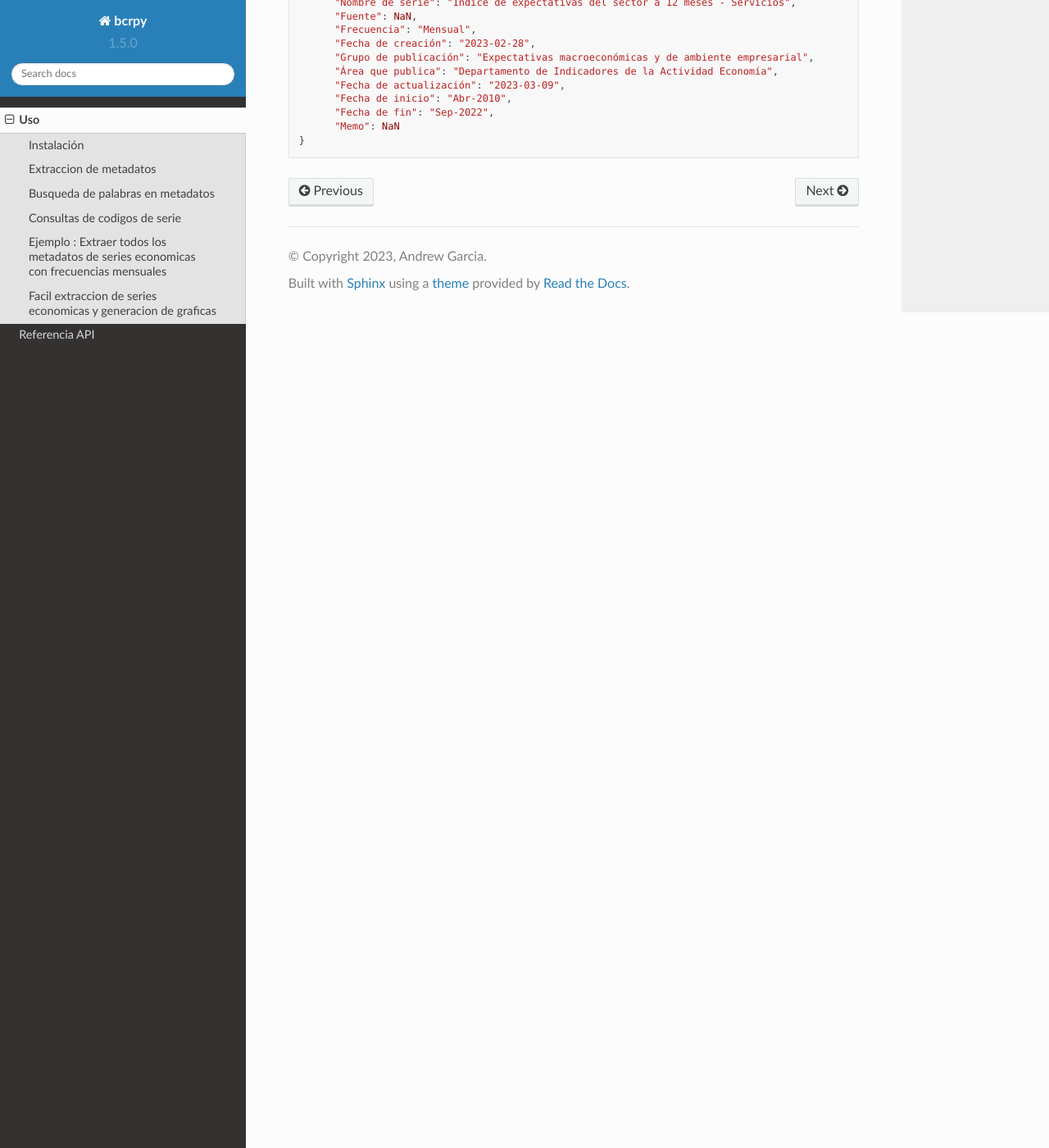
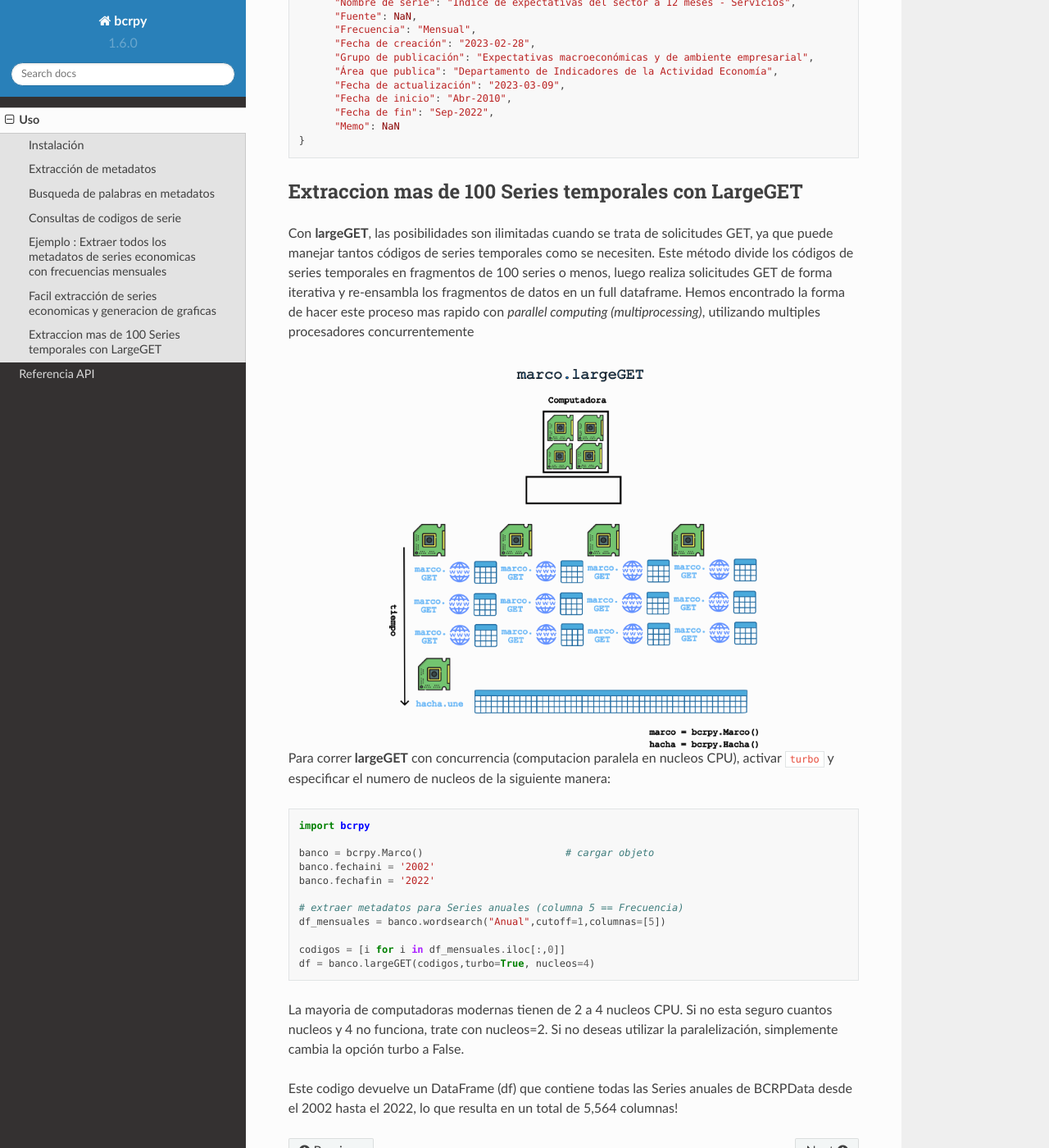
Before and after one commit to andrewrgarcia/bcrpy, a Sphinx documentation site: the page built from docs/source/usage.rst, in a window 1280 px wide and 1400 px high, scrolled down 7333 px. Shown: the whole window at 82% size. Built offline with Sphinx 7.4.7 and the Read the Docs theme 2.0.0, drawn with Linux system fonts in a browser that asks for light colours; some of the changed text lies outside the part shown.

Commit message:
v1.6.0 largeGET turbo option (parallel computing) now with sorted list after parallel retrieval (stored in self.codigos)

```diff
--- a/docs/source/conf.py
+++ b/docs/source/conf.py
@@ -6,8 +6,8 @@ project = 'bcrpy'
 copyright = '2023, Andrew Garcia'
 author = 'Andrew Garcia, Ph.D.'
 
-release = '1.5'
-version = '1.5.0'
+release = '1.6'
+version = '1.6.0'
 
 # -- General configuration
 
--- a/docs/source/usage.rst
+++ b/docs/source/usage.rst
@@ -20,7 +20,7 @@ dentro de un `ambiente virtual virtualenv <https://docs.python.org/es/3/library/
 (tambien conocido como `*Object Oriented Programming (OOP)* <https://en.wikipedia.org/wiki/Object-oriented_programming>`_)
 lo cual se reduce a que objetos pueden ser usados a almacenar metodos (funciones), datos, y su manejo de aquellos.
 
-Extraccion de metadatos
+Extracción de metadatos
 -------------------------------
 
 En el caso de abajo, vemos como el objeto definido con la variable ``banco`` se usa para extraer los metadatos del BCRPData con el metodo ``get_metadata``,
@@ -178,7 +178,7 @@ por favor esperar...
 El código anterior almacena los metadatos de todas las series económicas con frecuencia mensual encontradas mediante la función
 ``wordsearch`` en una ``pandas.DataFrame`` con el nombre "df_mensuales". Se observa que los metadatos filtrados corresponden a 6641 códigos de los más de 14,000 presentes en BCRPData.
 
-Facil extraccion de series economicas y generacion de graficas
+Facil extracción de series economicas y generacion de graficas
 -------------------------------------------------------------------
 
 El ingenio del *Object Oriented Programming (OOP)* se encuentra en que los inputs del objeto (en este caso, el objeto definido como ``banco``) pueden ser modificados y sus metodos (funciones) pueden funcionar con aquellos cambios.
@@ -337,3 +337,44 @@ La identidad de los nombres de serie con sus codigos, y en si cualquier lista co
          "Fecha de fin": "Sep-2022",
          "Memo": NaN
    }
+
+
+
+Extraccion mas de 100 Series temporales con LargeGET
+-----------------------------------------------------------
+
+Con **largeGET**, las posibilidades son ilimitadas cuando se trata de solicitudes GET,
+ya que puede manejar tantos códigos de series temporales como se necesiten. Este método divide los códigos de series temporales en fragmentos
+de 100 series o menos, luego realiza solicitudes GET de forma iterativa y re-ensambla los fragmentos de datos en un full dataframe. Hemos
+encontrado la forma de hacer este proceso mas rapido con *parallel computing (multiprocessing)*, utilizando multiples procesadores concurrentemente
+
+
+.. image:: ../img/largeget.png
+  :width: 450
+  :alt: figure 5
+  :align: center
+
+
+Para correr **largeGET** con concurrencia (computacion paralela en nucleos CPU), activar ``turbo`` y especificar el numero de nucleos de la siguiente manera:
+
+.. code-block:: python
+
+   import bcrpy
+
+   banco = bcrpy.Marco()			# cargar objeto
+   banco.fechaini = '2002'
+   banco.fechafin = '2022'
+
+   # extraer metadatos para Series anuales (columna 5 == Frecuencia)
+   df_mensuales = banco.wordsearch("Anual",cutoff=1,columnas=[5])
+
+   codigos = [i for i in df_mensuales.iloc[:,0]]
+   df = banco.largeGET(codigos,turbo=True, nucleos=4)
+
+
+La mayoria de computadoras modernas tienen de 2 a 4 nucleos CPU. Si no esta seguro cuantos nucleos y 4 no funciona, trate con nucleos=2.
+Si no deseas utilizar la paralelización, simplemente cambia la opción turbo a False.
+
+
+Este codigo devuelve un DataFrame (df) que contiene todas las Series anuales de BCRPData desde el 2002 hasta el 2022,
+lo que resulta en un total de 5,564 columnas!
--- a/pyproject.toml
+++ b/pyproject.toml
@@ -1,6 +1,6 @@
 [tool.poetry]
 name = "bcrpy"
-version = "1.5.0"
+version = "1.6.0"
 description = "Un cliente API para la extraccion, consulta y analisis de la base de datos BCRPData del Banco Central de Reserva del Peru (BCRP)"
 authors = ["andrewrgarcia <garcia.gtr@gmail.com>"]
 license = "MIT"
```
Also changed, not shown: docs/img/largeget.png (added), 6 other files.
